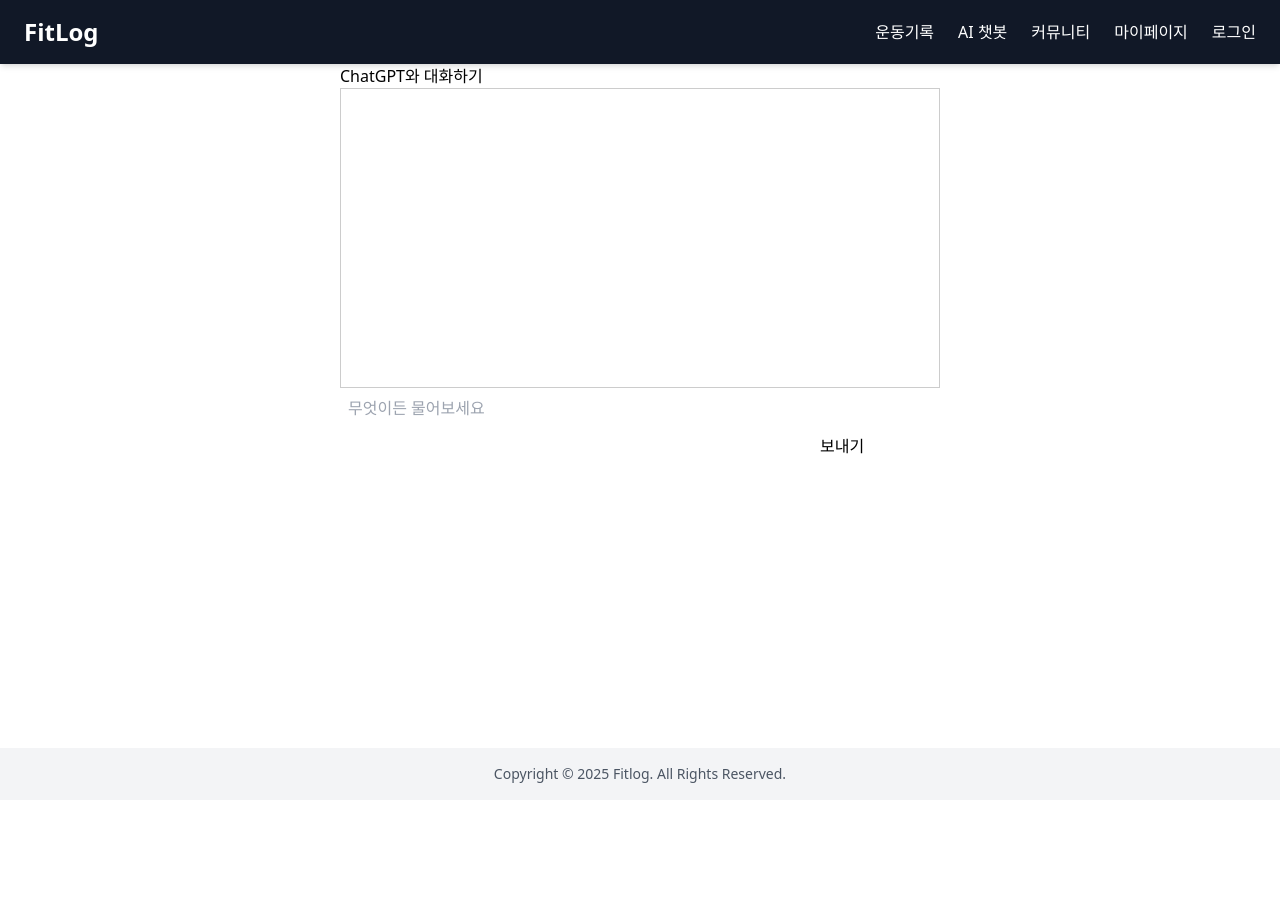
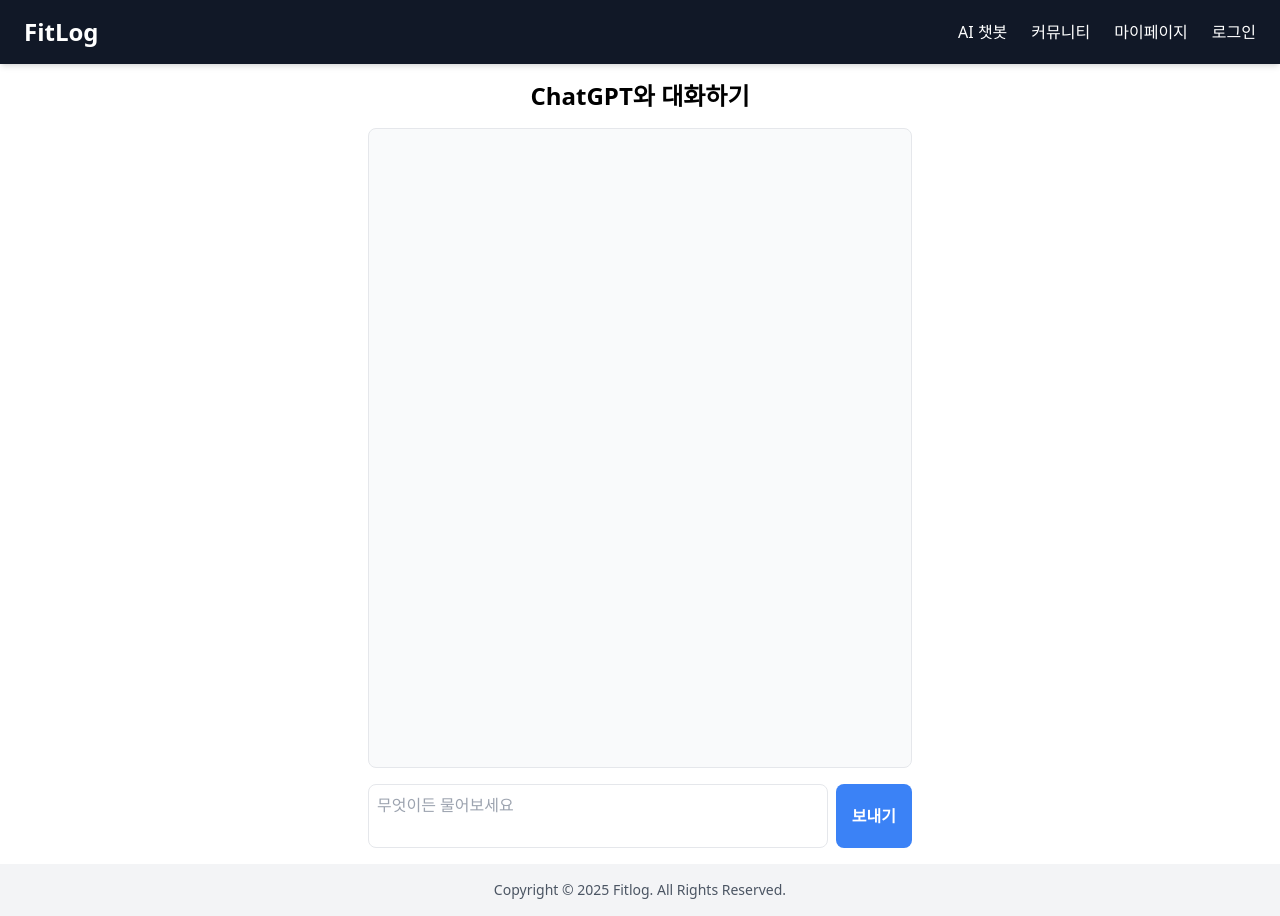
Before and after one commit to Min-Seok-Kim/YoonONi_ChatAI_Frontend, a React (Create React App) app: page /chat-bot in a window 1280 px wide. Before the commit the page ends 800 px from the top, so only its background shows below. Built offline with nearby package versions, Linux system fonts and the light colour scheme.

Commit message:
수정
- 챗봇 페이지 UI 수정
- 헤더 수정
- 홈 UI 수정

```diff
--- a/src/css/CustomCalendar.css
+++ b/src/css/CustomCalendar.css
@@ -28,8 +28,13 @@
 
 /* 선택된 날짜 */
 .react-calendar__tile--active {
-  background: none !important;
-  color: inherit !important;
+  background: #fde047 !important;
+  color: black !important;
+  border-radius: 50% !important;
+}
+
+.react-calendar__tile:hover {
+  border-radius: 50% !important;
 }
 
 /* 요일 헤더 */
--- a/src/pages/ChatBot.jsx
+++ b/src/pages/ChatBot.jsx
@@ -1,70 +1,91 @@
-import React, { useState } from "react";
+import React, { useState, useRef, useEffect } from "react";
 import axios from "../utils/axiosInstance";
 import Layout from "./Layout";
 
 const ChatBot = () => {
   const [input, setInput] = useState("");
   const [chat, setChat] = useState([]);
+  const chatEndRef = useRef(null);
 
   const handleSend = async () => {
     if (!input.trim()) return;
 
     const userMessage = { role: "user", content: input };
     setChat((prev) => [...prev, userMessage]);
+    setInput("");
 
     try {
       const res = await axios.post("/gpt/chat-bot", { content: input });
-
       const botMessage = {
         role: "assistant",
         content: res.data.choices[0].message.content,
       };
-
       setChat((prev) => [...prev, botMessage]);
     } catch (error) {
-      console.error("ChatGPT: 오류:", error);
+      console.error("ChatGPT 오류:", error);
       setChat((prev) => [
         ...prev,
         { role: "assistant", content: "오류가 발생했습니다." },
       ]);
-
-      setInput("");
     }
   };
 
+  // 채팅 스크롤 자동 하단
+  useEffect(() => {
+    chatEndRef.current?.scrollIntoView({ behavior: "smooth" });
+  }, [chat]);
+
   return (
     <Layout>
-      <div style={{ maxWidth: 600, margin: "0 auto" }}>
-        <h2>ChatGPT와 대화하기</h2>
+      <div className="max-w-xl mx-auto p-4 flex flex-col h-screen">
+        <h2 className="text-2xl font-bold mb-4 text-center">
+          ChatGPT와 대화하기
+        </h2>
+
+        {/* 채팅 영역 */}
+        <div className="flex-1 overflow-y-auto border rounded-lg p-4 bg-gray-50 space-y-2">
+          {chat.map((msg, i) => (
             <div
-          style={{
-            border: "1px solid #ccc",
-            padding: 10,
-            height: 300,
-            overflowY: "auto",
-          }}
+              key={i}
+              className={`flex ${
+                msg.role === "user" ? "justify-end" : "justify-start"
+              }`}
             >
-          {chat.map((msg, i) => (
-            <div key={i} style={{ marginBottom: 10 }}>
-              <strong>{msg.role === "user" ? "나" : "GPT"}:</strong>{" "}
+              <div
+                className={`px-4 py-2 rounded-lg max-w-[70%] ${
+                  msg.role === "user"
+                    ? "bg-blue-500 text-white rounded-br-none"
+                    : "bg-gray-200 text-gray-800 rounded-bl-none"
+                }`}
+              >
                 {msg.content}
               </div>
+            </div>
           ))}
+          <div ref={chatEndRef} />
         </div>
+
+        {/* 입력 영역 */}
+        <div className="mt-4 flex gap-2">
           <textarea
             value={input}
             onChange={(e) => setInput(e.target.value)}
             onKeyDown={(e) => {
               if (e.key === "Enter" && !e.shiftKey) {
-              e.preventDefault(); // 줄바꿈 방지
-              handleSend(); // 전송
+                e.preventDefault();
+                handleSend();
               }
             }}
             placeholder="무엇이든 물어보세요"
-          style={{ width: "80%", resize: "none", padding: "8px" }}
+            className="flex-1 border rounded-lg p-2 resize-none h-16"
           />
-
-        <button onClick={handleSend}>보내기</button>
+          <button
+            onClick={handleSend}
+            className="bg-blue-500 hover:bg-blue-600 text-white px-4 py-2 rounded-lg font-semibold"
+          >
+            보내기
+          </button>
+        </div>
       </div>
     </Layout>
   );
--- a/src/pages/Header.jsx
+++ b/src/pages/Header.jsx
@@ -50,9 +50,6 @@ export default function Header() {
         FitLog
       </h1>
       <nav className="space-x-6">
-        <button onClick={handleLog} className="hover:underline">
-          운동기록
-        </button>
         <button onClick={handleChatBot} className="hover:underline">
           AI 챗봇
         </button>
--- a/src/pages/Home.jsx
+++ b/src/pages/Home.jsx
@@ -91,18 +91,13 @@ export default function Home() {
       .then(() => {
         alert("목표가 저장되었습니다!");
         closeModal();
+        window.location.reload();
       })
       .catch((err) => console.error("목표 저장 실패", err));
   };
 
   const openModal = () => setIsModalOpen(true);
   const closeModal = () => setIsModalOpen(false);
-
-  const saveLog = async () => {
-    try {
-      await axios.post("");
-    } catch (error) {}
-  };
 
   const handleDateChange = (date) => {
     const offset = date.getTimezoneOffset() * 60000;
@@ -271,8 +266,15 @@ export default function Home() {
         <div className="fixed inset-0 bg-black bg-opacity-40 flex justify-center items-center z-50">
           <div className="bg-white p-6 rounded-2xl shadow-lg w-96 max-h-[90vh] overflow-y-auto relative">
             <h2 className="text-xl font-bold mb-4">
-              {value.toISOString().slice(0, 10)} 운동 일지 작성
+              운동 일지 작성 / {value.toISOString().slice(0, 10)}
             </h2>
+
+            <button
+              className="absolute top-2 right-5 text-gray-500 hover:text-black text-lg"
+              onClick={() => setIsLogModalOpen(false)}
+            >
+              ✖
+            </button>
 
             <textarea
               className="w-full border p-2 mb-2"
@@ -371,6 +373,7 @@ export default function Home() {
                       },
                     ]);
                     setIsLogModalOpen(false);
+                    window.location.reload();
                   } catch (err) {
                     console.error(err);
                     alert("등록 실패");
```
Lines whose indentation alone changed are shown as unchanged.
